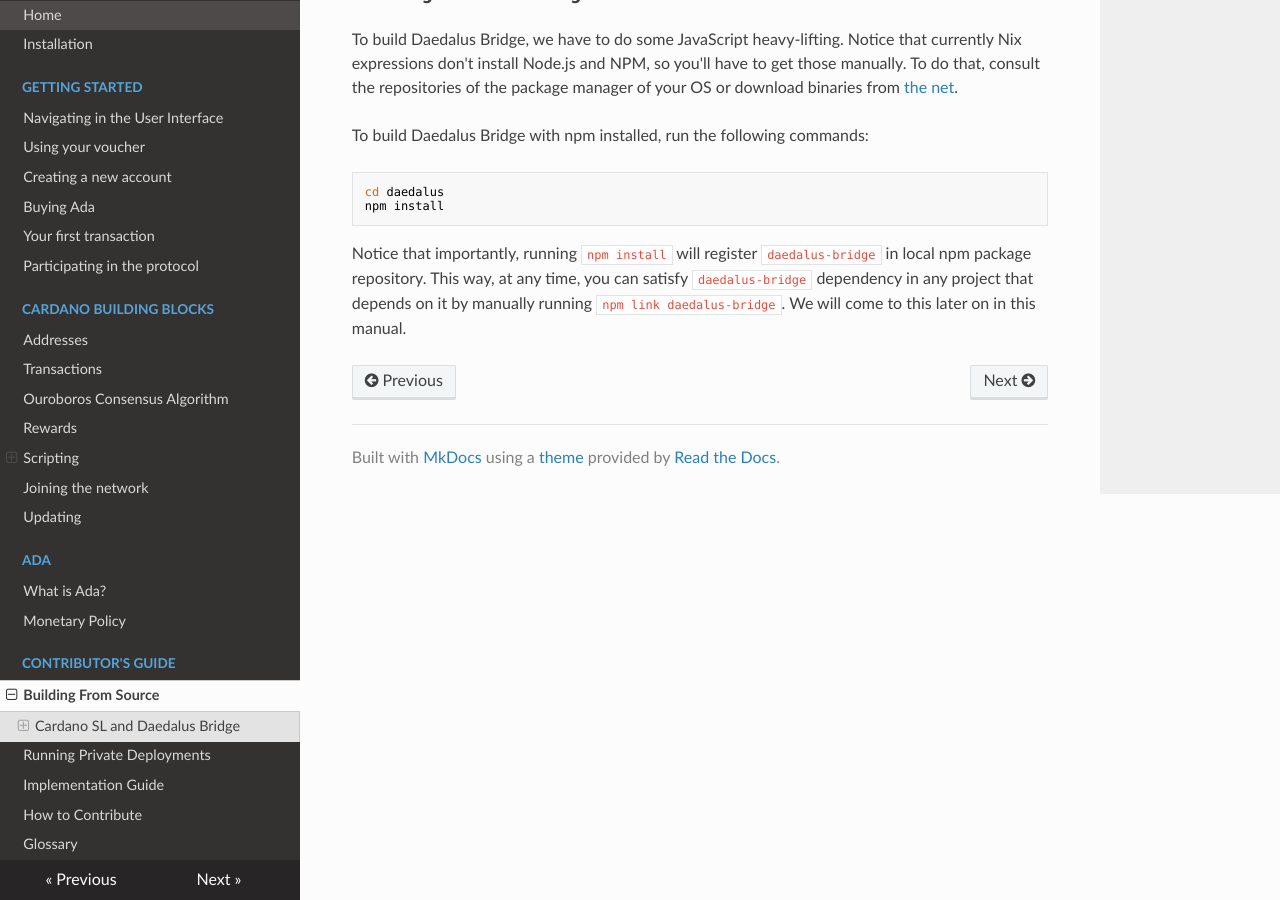
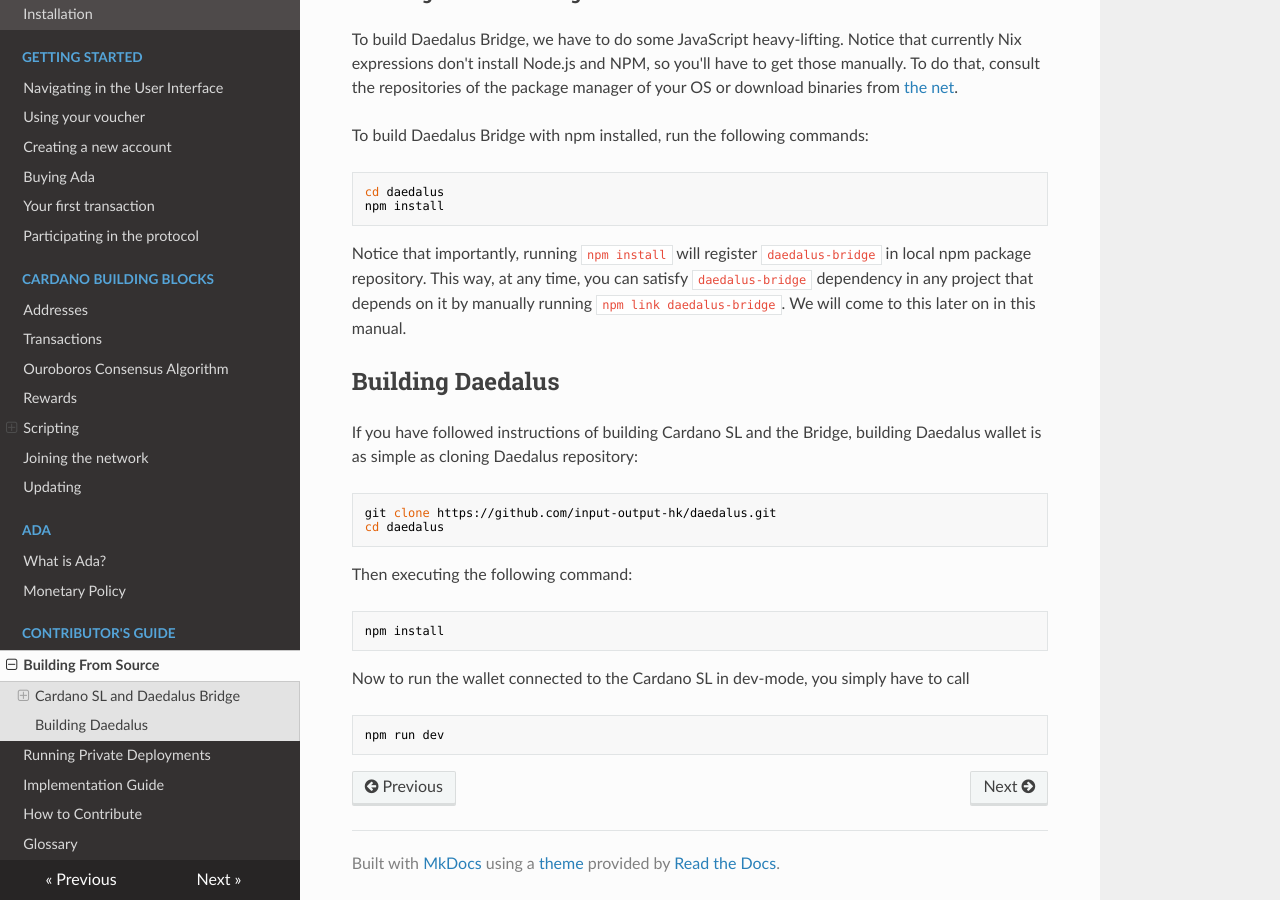
Before and after one commit to input-output-hk/cardano-docs, an MkDocs documentation site: the page built from docs/for-contributors/building-from-source.md, in a window 1280 px wide and 900 px high, scrolled down 3581 px. Built offline with MkDocs 1.6.1, drawn with Linux system fonts in a browser that asks for light colours; nearby versions of some CDN libraries; old or Windows-style settings are respelled for this version of MkDocs.

Commit message:
Add information about building Daedalus

````diff
--- a/docs/for-contributors/building-from-source.md
+++ b/docs/for-contributors/building-from-source.md
@@ -210,3 +210,26 @@
 time, you can satisfy `daedalus-bridge` dependency in any project that
 depends on it by manually running `npm link daedalus-bridge`. We will
 come to this later on in this manual.
+
+## Building Daedalus
+
+If you have followed instructions of building Cardano SL and the Bridge,
+building Daedalus wallet is as simple as cloning Daedalus repository:
+
+```
+git clone https://github.com/input-output-hk/daedalus.git
+cd daedalus
+```
+
+Then executing the following command:
+
+```
+npm install
+```
+
+Now to run the wallet connected to the Cardano SL in dev-mode, you
+simply have to call
+
+```
+npm run dev
+```
````
